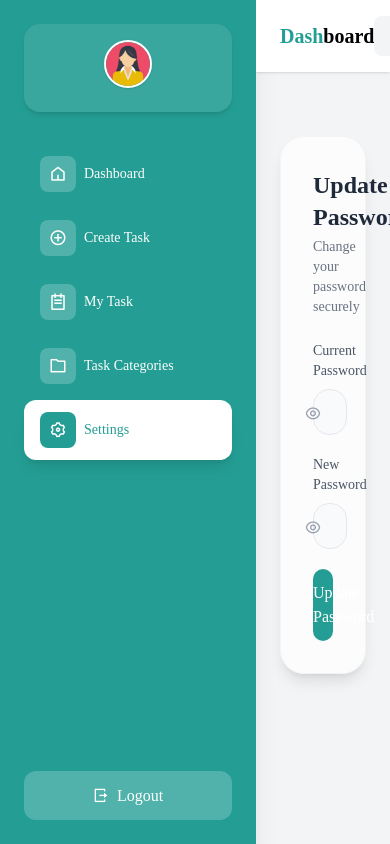
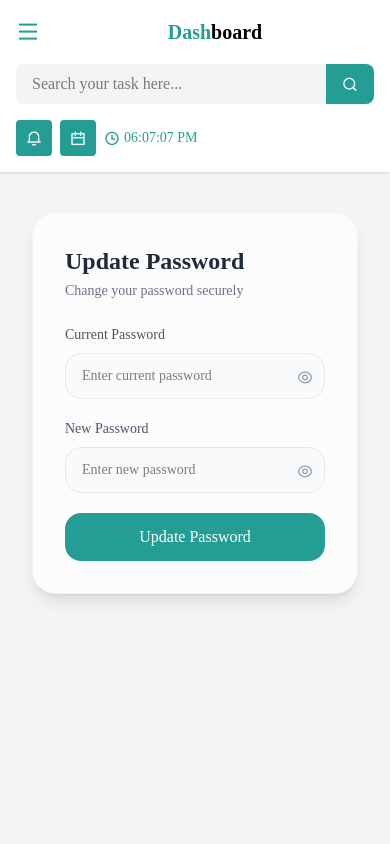
Before and after one commit to sihina3436/taskflow, a React (Vite) app in the folder frontend/: page /settings in a window 390 px wide. Built offline with nearby package versions, Linux system fonts and the light colour scheme; a web font is replaced by a local one.

Commit message:
refactor(UI): enhance layout and sidebar interaction on mobile

```diff
--- a/frontend/src/componets/Layout.tsx
+++ b/frontend/src/componets/Layout.tsx
@@ -1,26 +1,40 @@
+import { useState } from "react";
 import Sidebar from "./Sidebar";
 import Navbar from "./Navbar";
 
 const Layout: React.FC<{ children: React.ReactNode }> = ({ children }) => {
+  const [sidebarOpen, setSidebarOpen] = useState(false);
+
   return (
     <div className="flex h-screen overflow-hidden bg-gray-100">
 
-      {/* SIDEBAR */}
-      <Sidebar />
+      {/* MOBILE SIDEBAR */}
+      <div
+        className={`fixed inset-0 z-50 md:hidden flex transition-transform duration-300 ${
+          sidebarOpen ? "translate-x-0" : "-translate-x-full"
+        }`}
+      >
+        {/* SIDEBAR */}
+        <Sidebar onClose={() => setSidebarOpen(false)} />
+
+        {/* OVERLAY */}
+        <div
+          className="flex-1 bg-black/30"
+          onClick={() => setSidebarOpen(false)}
+        />
+      </div>
+
+      {/* DESKTOP SIDEBAR */}
+      <div className="hidden md:block">
+        <Sidebar />
+      </div>
 
       {/* RIGHT SIDE */}
       <div className="flex-1 flex flex-col overflow-hidden">
-
-        {/* 🔥 STICKY NAVBAR */}
         <div className="sticky top-0 z-20">
-          <Navbar />
+          <Navbar onHamburgerClick={() => setSidebarOpen(true)} />
         </div>
-
-        {/* 🔥 SCROLLABLE CONTENT ONLY */}
-        <main className="flex-1 overflow-y-auto p-6">
-          {children}
-        </main>
-
+        <main className="flex-1 overflow-y-auto p-4 sm:p-6">{children}</main>
       </div>
     </div>
   );
--- a/frontend/src/componets/Navbar.tsx
+++ b/frontend/src/componets/Navbar.tsx
@@ -10,7 +10,11 @@ interface Reminder {
   priority: string;
 }
 
-const Navbar: React.FC = () => {
+interface NavbarProps {
+  onHamburgerClick?: () => void;
+}
+
+const Navbar: React.FC<NavbarProps> = ({ onHamburgerClick }) => {
   const [date, setDate] = useState("");
   const [time, setTime] = useState("");
   const [notifications, setNotifications] = useState<Reminder[]>([]);
@@ -87,15 +91,25 @@ const Navbar: React.FC = () => {
   return (
     <>
       {/* ================= NAVBAR ================= */}
-      <header className="bg-white shadow px-6 py-4 flex items-center justify-between relative">
+      <header className="bg-white shadow px-4 sm:px-6 py-4 flex flex-wrap items-center justify-between relative gap-2">
+
+        {/* HAMBURGER MOBILE */}
+        {onHamburgerClick && (
+          <button
+            onClick={onHamburgerClick}
+            className="md:hidden text-primary text-2xl mr-2"
+          >
+            <i className="ri-menu-line" />
+          </button>
+        )}
 
         {/* LOGO */}
-        <h1 className="text-xl font-bold">
+        <h1 className="text-xl font-bold flex-1 text-center md:text-left">
           <span className="text-primary">Dash</span>board
         </h1>
 
         {/* SEARCH */}
-        <div className="flex w-[500px]">
+        <div className="flex w-full md:w-[500px] mt-2 md:mt-0">
           <input
             value={search}
             onChange={(e) => setSearch(e.target.value)}
@@ -111,9 +125,8 @@ const Navbar: React.FC = () => {
           </button>
         </div>
 
-        {/* RIGHT SIDE */}
-        <div className="flex items-center gap-4 relative">
-
+        {/* RIGHT SIDE ICONS */}
+        <div className="flex items-center gap-2 md:gap-4 mt-2 md:mt-0">
           {/* NOTIFICATION */}
           <button
             onClick={() => setOpen(true)}
@@ -136,13 +149,13 @@ const Navbar: React.FC = () => {
           </button>
 
           {/* CLOCK */}
-          <div className="flex items-center gap-2 text-primary text-sm font-medium">
+          <div className="flex items-center gap-1 text-primary text-sm font-medium">
             <i className="ri-time-line text-base" />
             {time}
           </div>
 
           {/* DATE */}
-          <span className="text-primary text-sm font-medium">
+          <span className="hidden sm:block text-primary text-sm font-medium">
             {date}
           </span>
         </div>
@@ -155,7 +168,7 @@ const Navbar: React.FC = () => {
             className="absolute inset-0 bg-black/30 backdrop-blur-md"
             onClick={() => setOpen(false)}
           />
-          <div className="relative bg-white w-[400px] max-h-[500px] rounded-2xl shadow-2xl p-6">
+          <div className="relative bg-white w-[90%] max-w-[400px] max-h-[500px] rounded-2xl shadow-2xl p-6">
             <div className="flex justify-between items-center mb-4">
               <h2 className="text-lg font-semibold">🔔 Notifications</h2>
               <button onClick={() => setOpen(false)}>✕</button>
@@ -173,9 +186,7 @@ const Navbar: React.FC = () => {
                     className="bg-gray-50 border rounded-xl p-3"
                   >
                     <div className="flex justify-between items-center">
-                      <p className="font-semibold text-sm">
-                        {note.title}
-                      </p>
+                      <p className="font-semibold text-sm">{note.title}</p>
                       <span
                         className={`text-xs px-2 py-1 rounded-full ${priorityColor(
                           note.priority
@@ -202,10 +213,8 @@ const Navbar: React.FC = () => {
             className="absolute inset-0 bg-black/30 backdrop-blur-md"
             onClick={() => setShowCalendar(false)}
           />
-          <div className="relative bg-white rounded-2xl shadow-xl p-6 w-[350px]">
-            <h2 className="text-lg font-semibold mb-4">
-              Select Date
-            </h2>
+          <div className="relative bg-white rounded-2xl shadow-xl p-6 w-[90%] max-w-[350px]">
+            <h2 className="text-lg font-semibold mb-4">Select Date</h2>
 
             <input
               type="date"
--- a/frontend/src/componets/dashboard/CompletedTaskCard.tsx
+++ b/frontend/src/componets/dashboard/CompletedTaskCard.tsx
@@ -11,11 +11,11 @@ const CompletedTaskCard: React.FC<Props> = ({ id, title }) => {
   return (
     <div
       className="
-        group relative
+         group relative
         bg-white
         rounded-2xl
-        px-4 py-3
-        flex items-center gap-4
+        px-3 sm:px-4 py-3
+        flex items-center gap-3 sm:gap-4
         border border-gray-100
         shadow-sm
         hover:shadow-lg
@@ -23,33 +23,22 @@ const CompletedTaskCard: React.FC<Props> = ({ id, title }) => {
         transition-all duration-300
       "
     >
-      {/* LEFT SUCCESS BAR */}
       <div className="absolute left-0 top-0 h-full w-1.5 bg-green-500 rounded-l-2xl" />
 
-      {/* CHECK ICON */}
-      <div
-        className="
-          w-8 h-8 rounded-lg
-          bg-green-50 text-green-600
-          grid place-items-center
-          shrink-0
-        "
-      >
+      <div className="w-7 h-7 sm:w-8 sm:h-8 rounded-lg bg-green-50 text-green-600 grid place-items-center shrink-0">
         <i className="ri-check-line text-sm" />
       </div>
 
-      {/* TITLE */}
-      <p className="flex-1 text-sm font-medium text-gray-500 line-through truncate">
+      <p className="flex-1 text-xs sm:text-sm font-medium text-gray-500 line-through truncate">
         {title}
       </p>
 
-      {/* DELETE */}
       <button
         onClick={() => remove(id)}
         className="
-          opacity-0 group-hover:opacity-100
+          opacity-100 sm:opacity-0 sm:group-hover:opacity-100
           text-gray-400 hover:text-red-500
-          text-lg transition
+          text-base sm:text-lg transition
         "
       >
         <i className="ri-close-line" />
--- a/frontend/src/componets/dashboard/QuoteCard.tsx
+++ b/frontend/src/componets/dashboard/QuoteCard.tsx
@@ -48,13 +48,11 @@ const quotes: Quote[] = [
   { text: "Commit. Execute. Repeat.", author: "" }
 ];
 
-
 const getRandomQuote = () =>
   quotes[Math.floor(Math.random() * quotes.length)];
 
 const QuoteCard = () => {
   const [quote, setQuote] = useState(getRandomQuote());
-
 
   useEffect(() => {
     const interval = setInterval(() => {
@@ -67,33 +65,31 @@ const QuoteCard = () => {
   return (
     <div
       className="
-        w-full lg:w-[360px]
-        bg-white
+        w-full
+      bg-white
         border border-gray-100
         rounded-xl
         shadow-sm
-        px-4 py-3
+        px-3 sm:px-4
+        py-3
         flex items-center gap-3
         hover:shadow-md transition
       "
     >
-
-      <i className="ri-double-quotes-l text-indigo-500 text-lg shrink-0" />
-
+      <i className="ri-double-quotes-l text-indigo-500 text-base sm:text-lg shrink-0" />
 
       <div className="flex-1 min-w-0">
-        <p className="text-sm font-medium text-gray-700 truncate">
+        <p className="text-xs sm:text-sm font-medium text-gray-700 truncate">
           “{quote.text}”
         </p>
-        <span className="text-xs text-gray-400">
+        <span className="text-[10px] sm:text-xs text-gray-400">
           — {quote.author}
         </span>
       </div>
 
-      {/* refresh */}
       <button
         onClick={() => setQuote(getRandomQuote())}
-        className="text-gray-400 hover:text-indigo-600 text-base shrink-0"
+        className="text-gray-400 hover:text-indigo-600 text-sm sm:text-base shrink-0"
       >
         <i className="ri-refresh-line" />
       </button>
--- a/frontend/src/componets/dashboard/StatusCard.tsx
+++ b/frontend/src/componets/dashboard/StatusCard.tsx
@@ -42,9 +42,10 @@ const StatusCard = ({ userId }: { userId: string }) => {
       border border-gray-100
       rounded-3xl
       shadow-sm
-        p-6
+      p-4 sm:p-6
       hover:shadow-lg
       transition
+      w-full
       "
     >
       {/* HEADER */}
--- a/frontend/src/componets/dashboard/TaskCard.tsx
+++ b/frontend/src/componets/dashboard/TaskCard.tsx
@@ -86,11 +86,12 @@ const TaskCard: React.FC<Props> = ({
     <div
       className={`
         group
-        bg-white/80 backdrop-blur-lg
+      bg-white/80 backdrop-blur-lg
         border ${alertBorder}
         rounded-3xl
-        p-5
-        flex items-start gap-5
+        p-4 sm:p-5
+        flex flex-col sm:flex-row
+        items-start gap-4 sm:gap-5
         shadow-sm
         hover:shadow-xl
         hover:-translate-y-1
@@ -210,7 +211,7 @@ const TaskCard: React.FC<Props> = ({
       <img
         src={TodoIMG}
         alt=""
-        className="w-20 h-20 rounded-2xl object-cover hidden sm:block"
+        className="w-full sm:w-20 h-40 sm:h-20 rounded-2xl object-cover mt-3 sm:mt-0"
       />
 
       {/* DELETE */}
--- a/frontend/src/componets/dashboard/UpdatePassword.tsx
+++ b/frontend/src/componets/dashboard/UpdatePassword.tsx
@@ -38,7 +38,7 @@ const UpdatePassword = () => {
 
   return (
     <Layout>
-      <div className="max-w-md mx-auto mt-10">
+      <div className="max-w-md w-full mx-auto mt-6 sm:mt-10 px-4">
 
         <div className="bg-white/70 backdrop-blur-lg border border-gray-100 rounded-3xl shadow-lg p-8">
 
--- a/frontend/src/util/util.ts
+++ b/frontend/src/util/util.ts
@@ -1,3 +1,3 @@
 export const getBaseUrl = () => {
-    return "https://taskflow-git-main-sihina-nimnadas-projects.vercel.app";
+   return "https://taskflow-git-main-sihina-nimnadas-projects.vercel.app";
 };
```
Also changed, not shown: frontend/src/componets/Sidebar.tsx (+20 -19 lines). Lines whose indentation alone changed are shown as unchanged.
